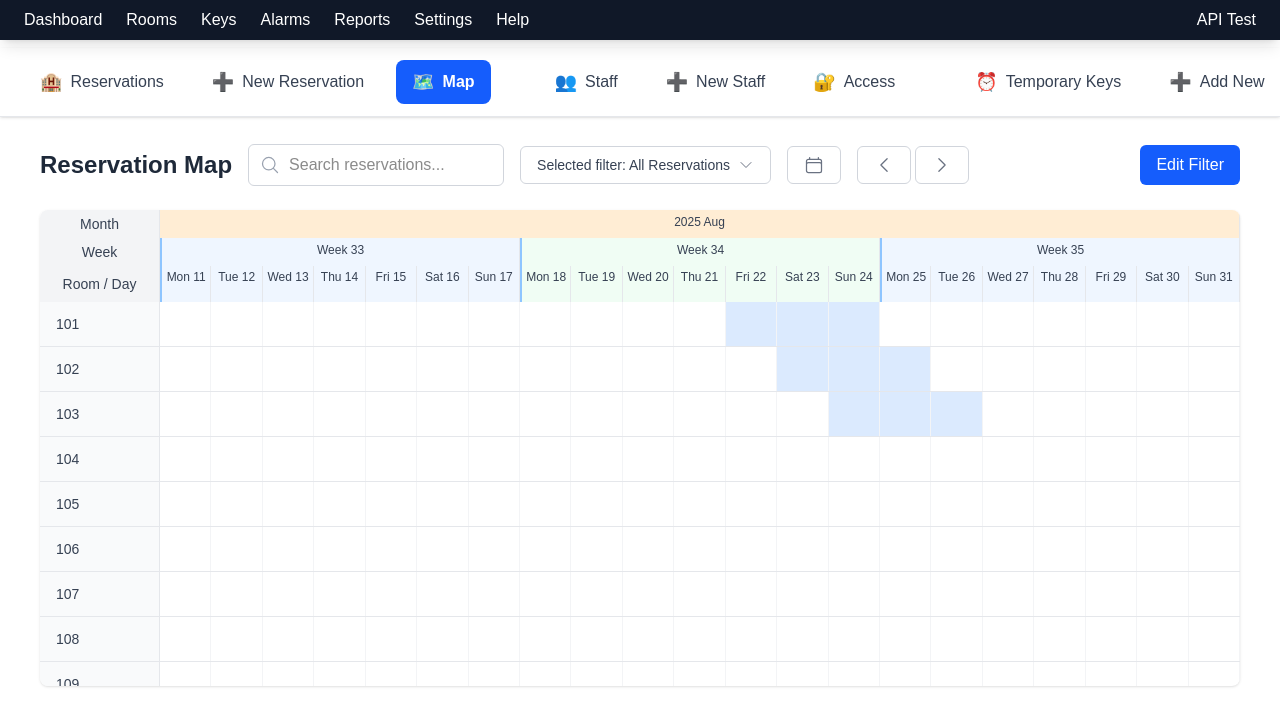
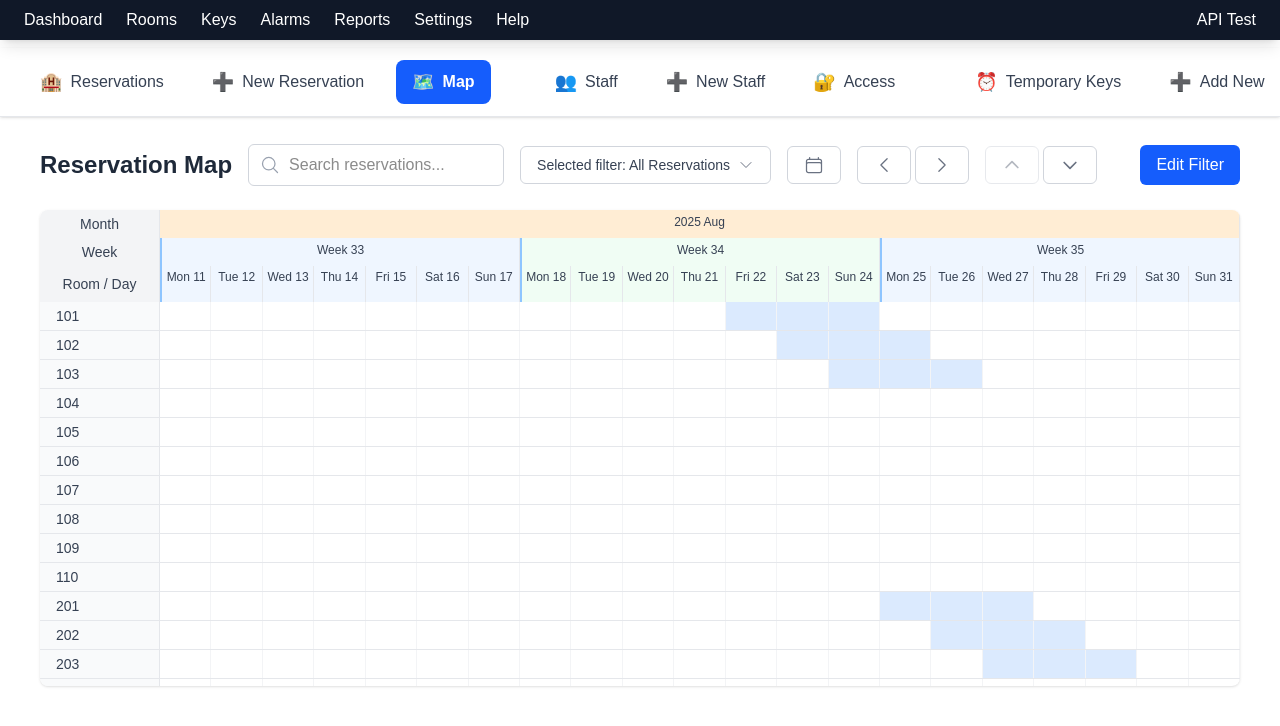
Before and after one commit to urostomanovic/toccata, a Next.js app: page /keys/map in a window 1280 px wide. Shown: the top 726 px of the page. Built offline with nearby package versions, Linux system fonts and the light colour scheme.

Commit message:
popravljen skrol za sobe

```diff
--- a/app/keys/map/page.jsx
+++ b/app/keys/map/page.jsx
@@ -4,7 +4,7 @@ import Navbar from "@/components/Navbar";
 import KeysSubnav from "@/components/KeysSubnav";
 import ReservationsFilter from "@/components/ReservationsFilter";
 import { ChevronDownIcon, MagnifyingGlassIcon, CalendarIcon, ChevronLeftIcon, ChevronRightIcon } from "@heroicons/react/24/outline";
-import { mockReservations, mockRoomsByFloor } from "@/lib/mockData";
+import { mockReservations, mockRooms } from "@/lib/mockData";
 
 
 
@@ -24,6 +24,7 @@ export default function MapPage() {
   const [isCalendarOpen, setIsCalendarOpen] = useState(false);
   const [selectedDate, setSelectedDate] = useState(new Date());
   const [hotel, setHotel] = useState([]);
+  const [startRoom, setStartRoom] = useState(0);
   const [loading, setLoading] = useState(true);
   const [error, setError] = useState(null);
   const headerRef = useRef(null);
@@ -32,6 +33,7 @@ export default function MapPage() {
 
   // Konstante za fluid scroll
   const VISIBLE_DAYS = 21; // 3 nedelje
+  const VISIBLE_ROOMS = 15; // broj soba koji se prikazuje
   const DAY_WIDTH = 50; // px po danu
 
   // Funkcija za računanje broja nedelje u godini
@@ -213,9 +215,23 @@ export default function MapPage() {
     if (!isRoomsDragging || !roomsContainerRef.current) return;
 
     const deltaY = roomsDragStartY - e.clientY;
-    const newScrollTop = roomsScrollTop + deltaY;
 
-    roomsContainerRef.current.scrollTop = newScrollTop;
+    // Pomeranje na dole (deltaY < 0) - proveri da li može da se pomeri unazad
+    if (deltaY < 0 && startRoom > 0) {
+      const newStartRoom = Math.max(0, startRoom - 1);
+      setStartRoom(newStartRoom);
+      setRoomsDragStartY(e.clientY);
+      // Resetuj scroll poziciju
+      roomsContainerRef.current.scrollTop = 0;
+    }
+    // Pomeranje na gore (deltaY > 0) - proveri da li može da se pomeri unapred
+    else if (deltaY > 0 && startRoom < hotel.length - VISIBLE_ROOMS) {
+      const newStartRoom = Math.min(hotel.length - VISIBLE_ROOMS, startRoom + 1);
+      setStartRoom(newStartRoom);
+      setRoomsDragStartY(e.clientY);
+      // Resetuj scroll poziciju
+      roomsContainerRef.current.scrollTop = 0;
+    }
   };
 
   // Add global mouse event listeners
@@ -335,7 +351,7 @@ export default function MapPage() {
       try {
         setLoading(true);
         // Use mock data directly from lib/mockData.js
-        setHotel(mockRoomsByFloor);
+        setHotel(mockRooms);
       } catch (err) {
         console.error('Error loading mock rooms:', err);
         setError(err.message);
@@ -391,6 +407,16 @@ export default function MapPage() {
     setStartDate(newStartDate);
   };
 
+  // Funkcije za pomeranje kroz sobe (analogno datuma)
+  const handleRoomsMoveLeft = () => {
+    setStartRoom(Math.max(0, startRoom - 1));
+  };
+
+  const handleRoomsMoveRight = () => {
+    const maxStartRoom = Math.max(0, hotel.length - VISIBLE_ROOMS);
+    setStartRoom(Math.min(maxStartRoom, startRoom + 1));
+  };
+
   // Keyboard navigation for horizontal and vertical scroll
   useEffect(() => {
     const handleKeyDown = (e) => {
@@ -412,33 +438,22 @@ export default function MapPage() {
         setStartDate(newStartDate);
       }
 
-      // Vertical scroll (sobe)
+      // Vertical scroll (sobe) - sada koristi istu logiku kao datumi
       if (e.key === 'ArrowUp') {
         e.preventDefault();
-        if (roomsContainerRef.current) {
-          const currentScroll = roomsContainerRef.current.scrollTop;
-          roomsContainerRef.current.scrollTop = Math.max(0, currentScroll - 50);
-        }
+        handleRoomsMoveLeft();
       } else if (e.key === 'ArrowDown') {
         e.preventDefault();
-        if (roomsContainerRef.current) {
-          const currentScroll = roomsContainerRef.current.scrollTop;
-          const maxScroll = roomsContainerRef.current.scrollHeight - roomsContainerRef.current.clientHeight;
-          roomsContainerRef.current.scrollTop = Math.min(maxScroll, currentScroll + 50);
-        }
+        handleRoomsMoveRight();
       } else if (e.key === 'PageUp') {
         e.preventDefault();
-        if (roomsContainerRef.current) {
-          const currentScroll = roomsContainerRef.current.scrollTop;
-          roomsContainerRef.current.scrollTop = Math.max(0, currentScroll - 300);
-        }
+        // Pomeri se za 3 sobe unazad (smanjeno za kompaktnije polja)
+        setStartRoom(Math.max(0, startRoom - 3));
       } else if (e.key === 'PageDown') {
         e.preventDefault();
-        if (roomsContainerRef.current) {
-          const currentScroll = roomsContainerRef.current.scrollTop;
-          const maxScroll = roomsContainerRef.current.scrollHeight - roomsContainerRef.current.clientHeight;
-          roomsContainerRef.current.scrollTop = Math.min(maxScroll, currentScroll + 300);
-        }
+        // Pomeri se za 3 sobe unapred (smanjeno za kompaktnije polja)
+        const maxStartRoom = Math.max(0, hotel.length - VISIBLE_ROOMS);
+        setStartRoom(Math.min(maxStartRoom, startRoom + 3));
       }
     };
 
@@ -446,7 +461,7 @@ export default function MapPage() {
     return () => {
       document.removeEventListener('keydown', handleKeyDown);
     };
-  }, [startDate]);
+  }, [startDate, startRoom, hotel.length]);
 
   // Close calendar when clicking outside
   useEffect(() => {
@@ -593,7 +608,7 @@ export default function MapPage() {
                 )}
               </div>
 
-              {/* Navigation Arrows */}
+              {/* Navigation Arrows - Datumi */}
               <div className="flex gap-1">
                 <button
                   onClick={handleMoveLeft}
@@ -606,6 +621,28 @@ export default function MapPage() {
                   className="flex items-center justify-center px-4 py-2 bg-white border border-gray-300 rounded-md hover:bg-gray-50 focus:outline-none focus:ring-2 focus:ring-blue-500"
                 >
                   <ChevronRightIcon className="h-5 w-5 text-gray-500" />
+                </button>
+              </div>
+
+              {/* Navigation Arrows - Sobe (Gore/Dole) */}
+              <div className="flex gap-1">
+                <button
+                  onClick={handleRoomsMoveLeft}
+                  className="flex items-center justify-center px-4 py-2 bg-white border border-gray-300 rounded-md hover:bg-gray-50 focus:outline-none focus:ring-2 focus:ring-blue-500 disabled:opacity-50 disabled:cursor-not-allowed"
+                  disabled={startRoom === 0}
+                >
+                  <svg className="h-5 w-5 text-gray-500" fill="none" stroke="currentColor" viewBox="0 0 24 24">
+                    <path strokeLinecap="round" strokeLinejoin="round" strokeWidth={2} d="M5 15l7-7 7 7" />
+                  </svg>
+                </button>
+                <button
+                  onClick={handleRoomsMoveRight}
+                  className="flex items-center justify-center px-4 py-2 bg-white border border-gray-300 rounded-md hover:bg-gray-50 focus:outline-none focus:ring-2 focus:ring-blue-500 disabled:opacity-50 disabled:cursor-not-allowed"
+                  disabled={startRoom >= Math.max(0, hotel.length - VISIBLE_ROOMS)}
+                >
+                  <svg className="h-5 w-5 text-gray-500" fill="none" stroke="currentColor" viewBox="0 0 24 24">
+                    <path strokeLinecap="round" strokeLinejoin="round" strokeWidth={2} d="M19 9l-7 7-7-7" />
+                  </svg>
                 </button>
               </div>
             </div>
@@ -803,20 +840,24 @@ export default function MapPage() {
                   </div>
                 )}
 
-                {!loading && !error && hotel.map((floor, floorIndex) => (
-                  <div key={floorIndex}>
-                    {floor.map((room) => (
+                {!loading && !error && Array.from({ length: VISIBLE_ROOMS }, (_, roomIndex) => {
+                  const actualRoomIndex = startRoom + roomIndex;
+                  const roomNumber = hotel[actualRoomIndex];
+
+                  if (!roomNumber) return null; // Ako nema više soba, ne renderuj ništa
+
+                  return (
                     <div
-                        key={room.id}
+                      key={actualRoomIndex}
                       className="grid gap-0 border-b border-gray-200"
                       style={{ gridTemplateColumns: `120px repeat(${VISIBLE_DAYS}, 1fr)` }}
                     >
                       {/* Fiksirani broj sobe */}
                       <div
-                          className={`px-4 py-3 text-sm font-medium text-gray-700 bg-gray-50 border-r border-gray-200 sticky left-0 z-5 ${isRoomsDragging ? 'cursor-grabbing' : 'cursor-grab'}`}
+                        className={`px-4 py-1 text-sm font-medium text-gray-700 bg-gray-50 border-r border-gray-200 sticky left-0 z-5 ${isRoomsDragging ? 'cursor-grabbing' : 'cursor-grab'}`}
                         onMouseDown={handleRoomsMouseDown}
                       >
-                          {room.id}
+                        {roomNumber}
                       </div>
 
                       {/* Polja za datume sa rezervacijama */}
@@ -824,7 +865,7 @@ export default function MapPage() {
                         const currentDate = new Date(startDate);
                         currentDate.setDate(startDate.getDate() + index);
 
-                          const isReserved = hasReservation(room.id, currentDate);
+                        const isReserved = hasReservation(roomNumber, currentDate);
 
                         return (
                           <div
@@ -840,9 +881,8 @@ export default function MapPage() {
                         );
                       })}
                     </div>
-                    ))}
-                  </div>
-                ))}
+                  );
+                })}
               </div>
             </div>
           </div>
--- /dev/null
+++ b/lib/ReservationsContext.jsx
@@ -0,0 +1,130 @@
+"use client";
+import { createContext, useContext, useState, useCallback } from 'react';
+import { mockReservations as initialReservations } from './mockData';
+
+const ReservationsContext = createContext();
+
+export const useReservations = () => {
+  const context = useContext(ReservationsContext);
+  if (!context) {
+    throw new Error('useReservations must be used within a ReservationsProvider');
+  }
+  return context;
+};
+
+export const ReservationsProvider = ({ children }) => {
+  const [reservations, setReservations] = useState(initialReservations);
+
+  // State za MAP poziciju
+  const [mapPosition, setMapPosition] = useState(() => {
+    // Pokušaj da učitaj sačuvanu poziciju iz localStorage
+    if (typeof window !== 'undefined') {
+      const saved = localStorage.getItem('toccata-map-position');
+      if (saved) {
+        try {
+          return JSON.parse(saved);
+        } catch (error) {
+          console.error('Error parsing saved map position:', error);
+        }
+      }
+    }
+    // Default pozicija - današnji datum
+    return {
+      startDate: new Date().toISOString(),
+      selectedRoom: null
+    };
+  });
+
+  // Dodavanje nove rezervacije
+  const addReservation = useCallback((newReservation) => {
+    setReservations(prev => [...prev, newReservation]);
+  }, []);
+
+  // Brisanje rezervacije
+  const deleteReservation = useCallback((reservationId) => {
+    setReservations(prev => prev.filter(reservation => reservation.id !== reservationId));
+  }, []);
+
+  // Editovanje rezervacije
+  const updateReservation = useCallback((reservationId, updatedData) => {
+    setReservations(prev => prev.map(reservation =>
+      reservation.id === reservationId
+        ? { ...reservation, ...updatedData }
+        : reservation
+    ));
+  }, []);
+
+  // Provera da li je soba slobodna u određenom periodu
+  const isRoomAvailable = useCallback((roomId, checkInDate, checkOutDate, excludeReservationId = null) => {
+    return !reservations.some(reservation => {
+      // Preskoči rezervaciju koju editujemo
+      if (excludeReservationId && reservation.id === excludeReservationId) return false;
+
+      // Proveri da li je soba ista
+      if (reservation.roomNumber !== roomId) return false;
+
+      // Konvertuj postojeće datume u Date objekte
+      const existingCheckIn = new Date(reservation.checkIn.split('-').reverse().join('-'));
+      const existingCheckOut = new Date(reservation.checkOut.split('-').reverse().join('-'));
+
+      // Proveri da li se periodi preklapaju
+      return checkInDate < existingCheckOut && checkOutDate > existingCheckIn;
+    });
+  }, [reservations]);
+
+  // Dobijanje rezervacije za sobu/dan
+  const getReservationInfo = useCallback((roomId, date) => {
+    return reservations.find(reservation => {
+      if (reservation.roomNumber !== roomId) return false;
+
+      const checkIn = new Date(reservation.checkIn.split('-').reverse().join('-'));
+      const checkOut = new Date(reservation.checkOut.split('-').reverse().join('-'));
+
+      return date >= checkIn && date < checkOut;
+    });
+  }, [reservations]);
+
+  // Provera da li postoji rezervacija za sobu/dan
+  const hasReservation = useCallback((roomId, date) => {
+    return reservations.some(reservation => {
+      if (reservation.roomNumber !== roomId) return false;
+
+      const checkIn = new Date(reservation.checkIn.split('-').reverse().join('-'));
+      const checkOut = new Date(reservation.checkOut.split('-').reverse().join('-'));
+
+      return date >= checkIn && date < checkOut;
+    });
+  }, [reservations]);
+
+  // Funkcija za ažuriranje MAP pozicije
+  const updateMapPosition = useCallback((startDate, selectedRoom = null) => {
+    const newPosition = {
+      startDate: startDate.toISOString(),
+      selectedRoom
+    };
+    setMapPosition(newPosition);
+
+    // Sačuvaj u localStorage
+    if (typeof window !== 'undefined') {
+      localStorage.setItem('toccata-map-position', JSON.stringify(newPosition));
+    }
+  }, []);
+
+  const value = {
+    reservations,
+    addReservation,
+    deleteReservation,
+    updateReservation,
+    isRoomAvailable,
+    getReservationInfo,
+    hasReservation,
+    mapPosition,
+    updateMapPosition
+  };
+
+  return (
+    <ReservationsContext.Provider value={value}>
+      {children}
+    </ReservationsContext.Provider>
+  );
+};
```
Also changed, not shown: lib/ClientProviders.jsx (added, +10 -0 lines). Lines whose indentation alone changed are shown as unchanged.
